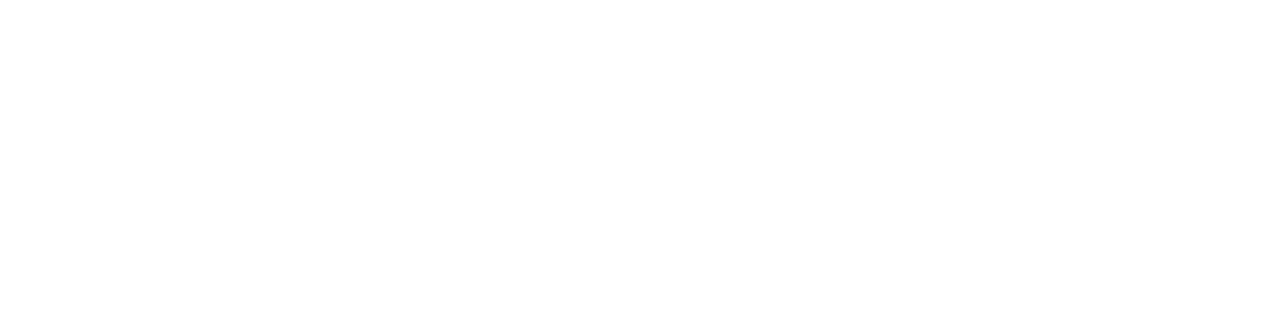
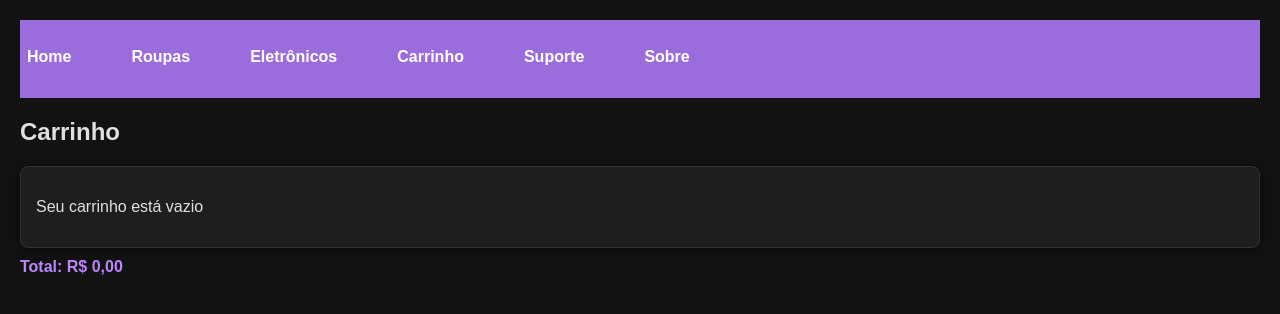
Before and after one commit to million212/e-commerce, a plain HTML site: page carrinho.html in a window 1280 px wide. Drawn offline with Linux system fonts and the light colour scheme; no server answers.

Commit message:
Alguns Bugs corrigidos

```diff
--- a/carrinho.html
+++ b/carrinho.html
@@ -0,0 +1,33 @@
+<!DOCTYPE html>
+<html lang="pt-BR">
+<head>
+    <meta charset="UTF-8">
+    <meta name="viewport" content="width=device-width, initial-scale=1.0">
+    <title>e commerce Cactus</title>
+    <link rel="stylesheet" href="src/css/style.css">
+</head>
+<body>
+    <header>
+        <nav class="navigation">
+            <a href="#">Home</a>
+            <a href="index.html">Roupas</a>
+            <a href="#">Eletrônicos</a>
+            <a href="carrinho.html" target="_self">Carrinho</a>
+            <a href="#">Suporte</a>
+            <a href="#">Sobre</a>
+        </nav>
+    </header>
+
+    <h2>Carrinho</h2>
+        <div id="cart" class="cart">
+            <p>Seu carrinho está vazio</p>
+        </div>
+
+        <div id="total" class="total">
+            Total: $0
+        </div>
+
+
+    <script src="./src/js/script.js"></script>
+</body>
+</html>
--- a/src/css/style.css
+++ b/src/css/style.css
@@ -1,3 +1,6 @@
+* {
+    font-family: sans-serif;
+}
 body {
     font-family: Arial, sans-serif;
     background-color: #121212; /* Fundo escuro */
@@ -6,6 +9,28 @@ body {
     padding: 20px;
 }
 
+.navigation {
+    display: flex;
+    align-items: center;
+    padding: 7px;
+    gap: 60px;
+    background: #9b6cdb;
+    height: 4rem;
+
+}
+
+.navigation a {
+    text-decoration: none;
+    color: #fff;
+    font-weight: 600;
+    padding-bottom: 4px;
+    transition: all 0.5s ease-in-out;
+}
+
+.navigation a:hover {
+    border-bottom: 1px solid #fff;
+
+}
 
 #products {
     display: flex;
--- a/src/js/script.js
+++ b/src/js/script.js
@@ -34,6 +34,7 @@ function addToCart(id, title, price) {
         existingItem.quantity++;
     } else {
         cart.push({ id, title, price, quantity: 1 });
+        localStorage.setItem('carrrinho', JSON.stringify(cart))
     }
     updateCart();
 }
@@ -72,5 +73,18 @@ function calculateTotal() {
     totalElement.innerHTML = `Total: ${Intl.NumberFormat('pt-BR', { style: 'currency', currency: 'BRL' }).format(total)}`;
 }
 
+function loadCart() {
+    const storedCart = JSON.parse(localStorage.getItem('carrinho'));
+    if (storedCart) {
+        cart = storedCart;
+    }
+    updateCart();
+
+}
+
+
 // Iniciar a aplicação
-fetchProducts();
+document.addEventListener('DOMContentLoaded', () => {
+    fetchProducts()
+    loadCart()
+})
```
Also changed, not shown: index.html (+12 -9 lines), bolsa-de-compras.png (added).
